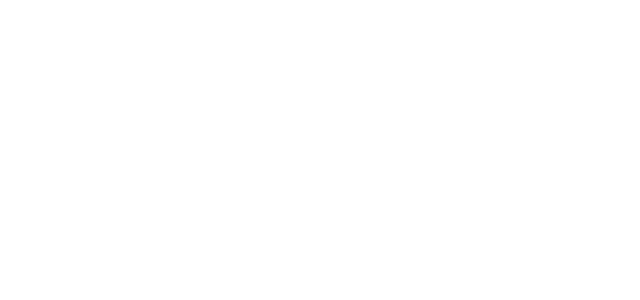
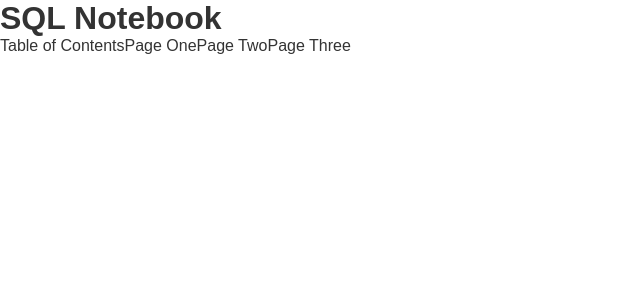
Before and after one commit to agviray/sql-notebook, a React (Create React App) app: page / in a window 1280 px wide. Before the commit this address had no page. Shown: the top 300 px of the page, without its empty margins (0-640 px from the left). Built offline with nearby package versions, Linux system fonts and the light colour scheme.

Commit message:
Create initial Layout component and implement

```diff
--- a/src/components/App.js
+++ b/src/components/App.js
@@ -1,6 +1,7 @@
 import React from 'react';
 import { Routes, Route } from 'react-router-dom';
 import '../sass/main.css';
+import Layout from './Layout';
 import TableOfContents from './pages/TableOfContents';
 import PageOne from './pages/PageOne';
 import PageTwo from './pages/PageTwo';
@@ -9,10 +10,12 @@
 const App = () => {
   return (
     <Routes>
-      <Route path="table-of-contents" element={<TableOfContents />} />
-      <Route path="page-one" element={<PageOne />} />
-      <Route path="page-two" element={<PageTwo />} />
-      <Route path="page-three" element={<PageThree />} />
+      <Route path="/" element={<Layout />}>
+        <Route path="table-of-contents" element={<TableOfContents />} />
+        <Route path="page-one" element={<PageOne />} />
+        <Route path="page-two" element={<PageTwo />} />
+        <Route path="page-three" element={<PageThree />} />
+      </Route>
     </Routes>
   );
 };
--- /dev/null
+++ b/src/components/Layout.js
@@ -0,0 +1,21 @@
+import React from 'react';
+import { Link, Outlet } from 'react-router-dom';
+
+const Layout = () => {
+  return (
+    <div>
+      <h1>SQL Notebook</h1>
+      <ul>
+        <Link to="table-of-contents">Table of Contents</Link>
+        <Link to="page-one">Page One</Link>
+        <Link to="page-two">Page Two</Link>
+        <Link to="page-three">Page Three</Link>
+      </ul>
+      <main>
+        <Outlet />
+      </main>
+    </div>
+  );
+};
+
+export default Layout;
--- a/src/sass/main.scss
+++ b/src/sass/main.scss
@@ -2,3 +2,5 @@
 
 @import './base/base';
 @import './base/reset';
+
+@import './layout/layout';
```
Also changed, not shown: src/assets/icons/notebook.svg (added), src/sass/layout/_layout.scss (added), 1 other file (tests, documents, lock files or other folders).
